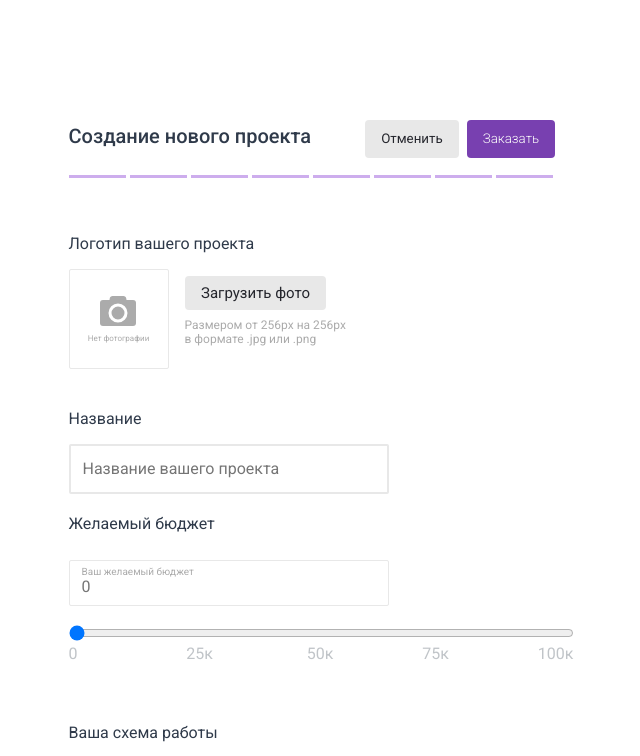
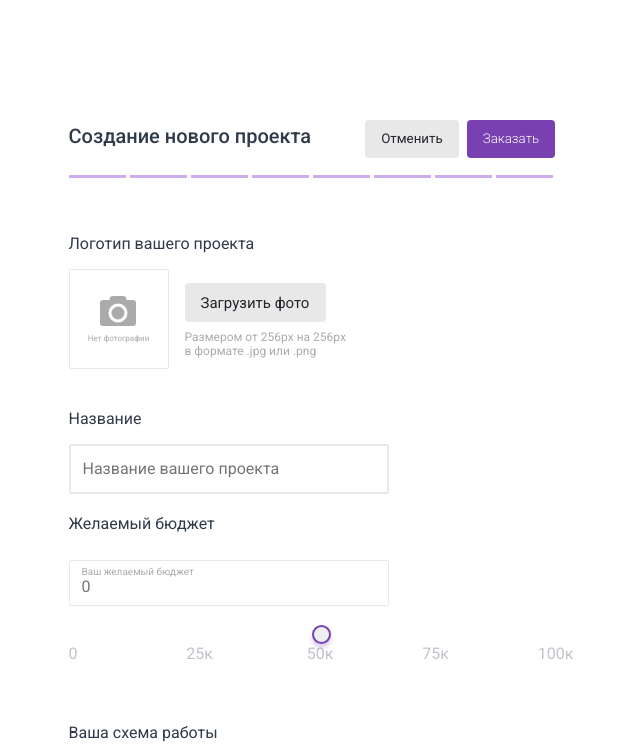
Before and after one commit to konivan/ITMC, a React (Create React App) app: page /LkCreateOrder in a window 1280 px wide. Shown: the top 756 px of the page, without its empty margins (319-959 px from the left). Built offline with nearby package versions, Linux system fonts and the light colour scheme.

Commit message:
feat: add file upload

```diff
--- a/package.json
+++ b/package.json
@@ -9,6 +9,7 @@
     "node-sass": "^8.0.0",
     "react": "^18.2.0",
     "react-dom": "^18.2.0",
+    "react-dropzone": "^14.2.3",
     "react-router-dom": "^6.4.5",
     "react-scripts": "5.0.1",
     "web-vitals": "^2.1.4"
--- a/src/pages/Lk/LkCreateOrder/LkCreateOrder.jsx
+++ b/src/pages/Lk/LkCreateOrder/LkCreateOrder.jsx
@@ -4,9 +4,11 @@ import { attendance, days } from "./constants";
 import style from "./LkCreateOrder.module.scss";
 import { SwitchComponent } from "./SwitchComponent";
 
+
 export const LkCreateOrder = () => {
   const [budgetValue, setBudgetValue] = useState();
   const [service, setServiceValue] = useState();
+  const [file, setFile] = useState();
   let services = [];
   const changeHandler = () => {
     if (service === 'Веб сайт') {
@@ -47,14 +49,26 @@ export const LkCreateOrder = () => {
           <span>Логотип вашего проекта</span>
           <div>
             <div className={style.column}>
-              <div>
-                <img src="img/Lk/photoIcon.svg" alt="Uploadphoto" />
-                <p>Нет фотографии</p>
-              </div>
+              {
+                file === undefined ?
+                <div>
+                  <img src="img/Lk/photoIcon.svg" alt="Uploadphoto" />
+                  <p>Нет фотографии</p>
+                </div>
+                : <img src={`${file}`} alt="yourPhoto" style={{height: '100px'}}/>
+              }
             </div>
             <div className={style.column}>
-              <button>Загрузить фото</button>
+              <span>Загрузить фото</span>
+              <input onChange={(e) => {
+                let path = window.URL.createObjectURL(e.target.files[0]);
+                window.URL.revokeObjectURL(path);
+                setFile(path);
+              }} placeholder="Загрузить фото" type="file"/>
               <p>Размером от 256px на 256px в формате .jpg или .png </p>
+              {file === undefined ?
+              null : <span style={{color: 'green'}}>Файл загружен</span>
+            }
             </div>
           </div>
         </div>
@@ -68,7 +82,7 @@ export const LkCreateOrder = () => {
           <input placeholder="0" type="number" value={budgetValue} onChange={(e) => {
                   setBudgetValue(e.target.value);
                 }}/>
-          <input list="marks" type="range" min="0" max="100000" step="25000" onChange={(e) => {
+          <input list="marks" type="range" min="0" max="100000" value={budgetValue} onChange={(e) => {
                   setBudgetValue(e.target.value);
                 }}/>
           <datalist id="marks" className={style.datalist}>
--- a/src/pages/Lk/LkCreateOrder/LkCreateOrder.module.scss
+++ b/src/pages/Lk/LkCreateOrder/LkCreateOrder.module.scss
@@ -79,7 +79,22 @@
             width: 162px;
             display: flex;
             flex-direction: column;
-            button {
+            span {
+                position: relative;
+                top: 29px;
+                left: 28px;
+                font-size: 15px;
+                color: #25262D;
+                pointer-events: none;
+            }
+            input[type='file'] {
+                cursor: pointer;
+                text-indent: -999em;
+                outline: none;
+                -webkit-appearance: none;
+                -moz-appearance: none;
+                appearance: auto;
+                width: 141px;
                 background: #E8E8E8;
                 margin-right: 20px;
                 font-size: 15px;
@@ -150,7 +165,7 @@
         input[type=range] {
             -webkit-appearance: none;
             -moz-appearance: none;
-            appearance: auto;
+            appearance: none;
         }
         input[type=range]::-webkit-slider-runnable-track {
             height: 7px;
@@ -158,6 +173,7 @@
         input[type=range]::-webkit-slider-thumb {
             background: #ecf0f1;
             border: 2px solid #7840B0;
+            box-shadow: 0px 4px 4px rgba(120, 64, 176, 0.25);
             border-radius: 50%;
             cursor: pointer;
             width:19px;
```
Also changed, not shown: 2 other files (tests, documents, lock files or other folders).
